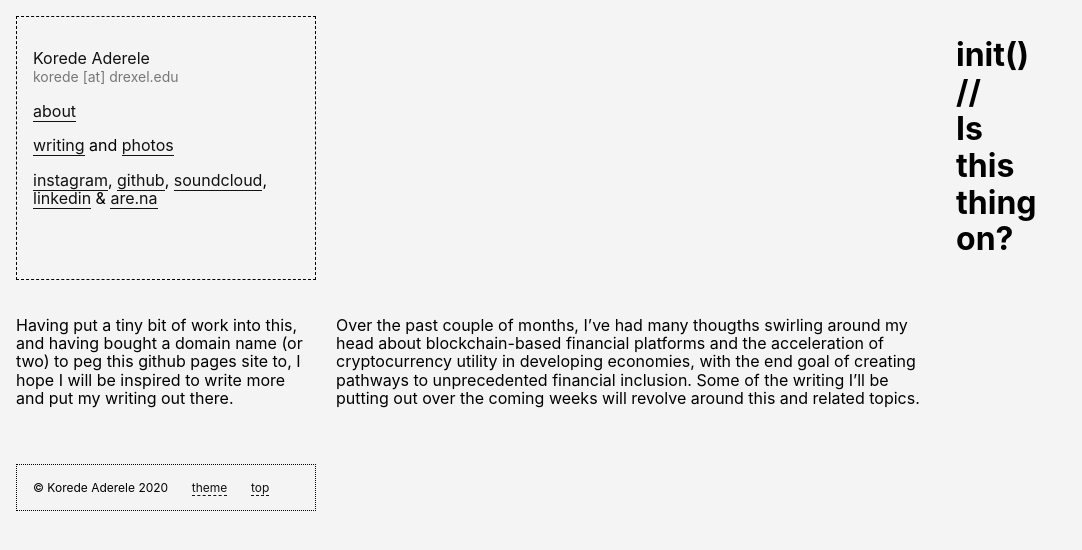
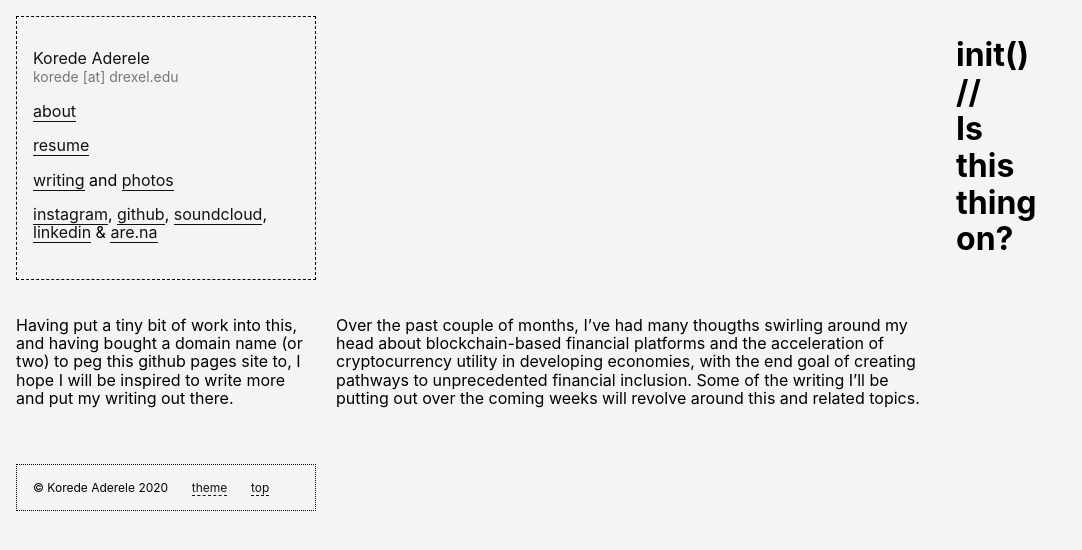
Before and after one commit to Korede-TA/korede-ta.github.io, a Jekyll site: the page built from _posts/2018-07-09-is-this-thing-on.md, in a window 1280 px wide. Shown: the top 550 px of the page, without its empty margins (0-1082 px from the left). Built offline with Jekyll 4.4.1, drawn with Linux system fonts in a browser that asks for light colours.

Commit message:
fix: relative urls + add resume link

```diff
--- /dev/null
+++ b/_includes/base.html
@@ -0,0 +1,6 @@
+{% assign base = '' %}
+{% assign depth = page.url | split: '/' | size | minus: 1 %}
+{% if    depth <= 1 %}{% assign base = '.' %}
+{% elsif depth == 2 %}{% assign base = '..' %}
+{% elsif depth == 3 %}{% assign base = '../..' %}
+{% elsif depth == 4 %}{% assign base = '../../..' %}{% endif %}
--- a/_layouts/default.html
+++ b/_layouts/default.html
@@ -1,3 +1,5 @@
+{%- include base.html -%}
+
 <!DOCTYPE html>
 <html lang="en">
 
@@ -22,8 +24,8 @@
 	<meta property="twitter:description" content="Lagos-born Philly-based Software Engineer">
 	<meta property="twitter:image" content="https://agbero.dev/slack_profile.png">
 
-	<link rel="stylesheet" href="/tachyons.min.css">
-	<link rel="icon" href="/2_jul_18_noalpha.gif">
+  <link rel="stylesheet" href="{{base}}/tachyons.min.css">
+	<link rel="icon" href="{{base}}/2_jul_18_noalpha.gif">
 
   <style>
     html { scroll-behavior: smooth; }
@@ -152,10 +154,12 @@
       </p>
 
       <p>
-        <a href="/about">about</a>
-      </p>
+        <a href="{{base}}/about">about</a>
+	<div class="mb1"></div>
+        <a href="{{base}}/resume.pdf">resume</a>
       <p>
-        <a href="/w">writing</a> and <a href="/photos">photos </a>
+      <p>
+        <a href="{{base}}/w">writing</a> and <a href="{{base}}/photos">photos </a>
       </p>
 
       <div class="social">
```
